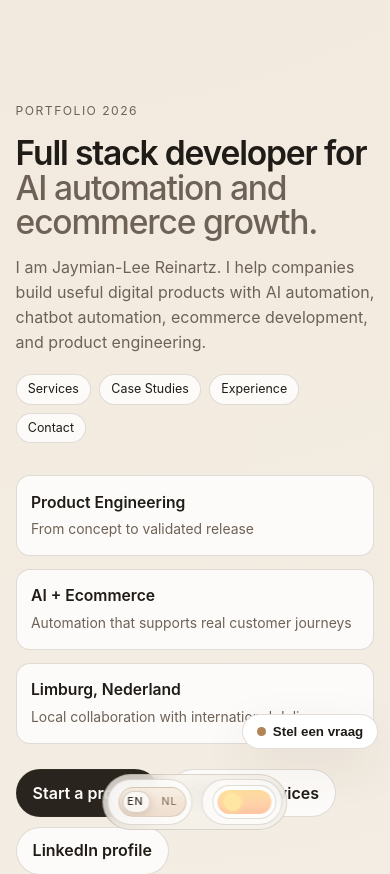
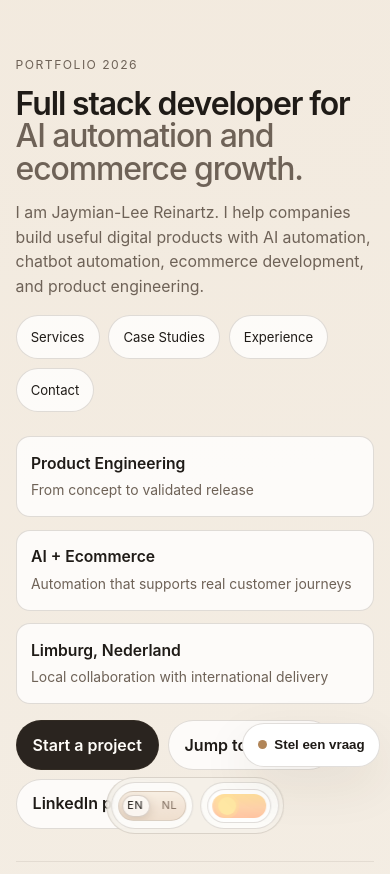
Before and after one commit to Jaymian-Lee/portfolio2024, a React (Create React App) app: page / in a window 390 px wide. Shown: the top 874 px of the page. Built offline with nearby package versions, Linux system fonts and the light colour scheme; the HTML template or start-up script is replaced by a standard one.

Commit message:
Refactor layout to mobile-first responsive UX

```diff
--- a/src/App.css
+++ b/src/App.css
@@ -48,7 +48,7 @@ body {
   z-index: 120;
   background: var(--button);
   color: var(--button-text);
-  padding: 0.6rem 0.8rem;
+  padding: 0.65rem 0.85rem;
   border-radius: 8px;
   text-decoration: none;
 }
@@ -74,59 +74,17 @@ body {
 }
 
 .site {
-  width: min(1000px, 90vw);
+  width: min(1000px, 92vw);
   margin: 0 auto;
-  padding: 3.3rem 0 6rem;
+  padding: 1.4rem 0 calc(8.8rem + env(safe-area-inset-bottom));
 }
 
-.project-nav {
-  position: fixed;
-  right: 1.2rem;
-  top: 50%;
-  transform: translateY(-50%);
-  display: grid;
-  gap: 0.55rem;
-  z-index: 30;
+.project-nav,
+.social-rail {
+  display: none;
 }
 
-.project-nav-label {
-  margin: 0;
-  font-size: 0.68rem;
-  text-transform: uppercase;
-  letter-spacing: 0.1em;
-  color: var(--muted);
-  text-align: right;
-}
-
-.project-pill {
-  text-decoration: none;
-  color: var(--text);
-  border: 1px solid var(--border);
-  border-radius: 999px;
-  padding: 0.45rem 0.85rem;
-  background: var(--surface);
-  font-size: 0.78rem;
-  text-align: center;
-  transition: transform 0.2s ease, border-color 0.2s ease;
-}
-
-.project-pill:hover,
-.project-pill:focus-visible {
-  transform: translateX(-4px);
-  border-color: var(--accent);
-}
-
-.social-rail {
-  position: fixed;
-  left: 1.2rem;
-  top: 52%;
-  transform: translateY(-50%);
-  display: grid;
-  justify-items: start;
-  gap: 0.5rem;
-  z-index: 30;
-}
-
+.project-nav-label,
 .social-rail-label {
   margin: 0;
   font-size: 0.68rem;
@@ -135,15 +93,25 @@ body {
   color: var(--muted);
 }
 
+.project-pill,
 .social-link {
   text-decoration: none;
   color: var(--text);
   border: 1px solid var(--border);
   border-radius: 999px;
-  padding: 0.42rem 0.82rem;
+  padding: 0.62rem 0.95rem;
   background: var(--surface);
-  font-size: 0.76rem;
+  font-size: 0.82rem;
   transition: transform 0.2s ease, border-color 0.2s ease;
+  min-height: 44px;
+  display: inline-flex;
+  align-items: center;
+}
+
+.project-pill:hover,
+.project-pill:focus-visible {
+  transform: translateX(-4px);
+  border-color: var(--accent);
 }
 
 .social-link:hover,
@@ -154,12 +122,13 @@ body {
 
 .hero,
 .section {
-  margin: 1.15rem 0;
-  padding: 3rem 0;
+  margin: 0.9rem 0;
+  padding: 2rem 0;
 }
 
 .hero {
   border-bottom: 1px solid var(--line);
+  padding-top: 1.2rem;
 }
 
 .hero-topline {
@@ -171,24 +140,32 @@ body {
 
 .utility-dock {
   position: fixed;
-  top: 1.2rem;
-  right: 1.2rem;
-  z-index: 30;
+  left: 50%;
+  bottom: calc(0.65rem + env(safe-area-inset-bottom));
+  transform: translateX(-50%);
+  z-index: 45;
   display: flex;
-  flex-direction: column;
-  gap: 0.55rem;
+  flex-direction: row;
+  gap: 0.45rem;
+  background: color-mix(in srgb, var(--bg) 78%, transparent);
+  border: 1px solid var(--border);
+  border-radius: 999px;
+  padding: 0.25rem;
+  backdrop-filter: blur(10px);
 }
 
 .dock-card {
   border: 1px solid var(--border);
-  background: color-mix(in srgb, var(--surface) 86%, transparent);
+  background: color-mix(in srgb, var(--surface) 88%, transparent);
   backdrop-filter: blur(10px);
   border-radius: 999px;
-  padding: 0.3rem 0.34rem 0.3rem 0.6rem;
+  padding: 0.32rem 0.38rem;
   display: inline-flex;
   align-items: center;
-  gap: 0.45rem;
-  box-shadow: 0 8px 22px rgba(49, 34, 24, 0.08);
+  justify-content: center;
+  gap: 0.4rem;
+  min-height: 44px;
+  box-shadow: none;
 }
 
 .dock-card.control {
@@ -205,11 +182,7 @@ body {
 }
 
 .dock-label {
-  margin: 0;
-  font-size: 0.67rem;
-  text-transform: uppercase;
-  letter-spacing: 0.11em;
-  color: var(--muted);
+  display: none;
 }
 
 .eyebrow {
@@ -218,12 +191,6 @@ body {
   font-size: 0.76rem;
   letter-spacing: 0.12em;
   text-transform: uppercase;
-}
-
-.top-controls {
-  display: flex;
-  align-items: center;
-  gap: 0.6rem;
 }
 
 .language-toggle {
@@ -340,10 +307,10 @@ body {
 }
 
 .hero h1 {
-  margin: 1rem 0 0.7rem;
+  margin: 0.8rem 0 0.65rem;
   max-width: 840px;
   line-height: 1.02;
-  font-size: clamp(2.1rem, 6.4vw, 5.2rem);
+  font-size: clamp(1.8rem, 8.2vw, 5.2rem);
   letter-spacing: -0.035em;
   font-weight: 600;
 }
@@ -356,14 +323,21 @@ body {
 .lead {
   max-width: 760px;
   color: var(--muted);
-  font-size: clamp(1rem, 1.9vw, 1.22rem);
+  font-size: clamp(0.99rem, 3.4vw, 1.22rem);
+}
+
+.hero-metrics,
+.capabilities-grid,
+.work-grid,
+.experience-grid,
+.split {
+  display: grid;
+  grid-template-columns: 1fr;
+  gap: 0.8rem;
 }
 
 .hero-metrics {
-  margin-top: 2rem;
-  display: grid;
-  grid-template-columns: repeat(3, minmax(0, 1fr));
-  gap: 0.8rem;
+  margin-top: 1.5rem;
 }
 
 .hero-metrics article {
@@ -385,42 +359,46 @@ body {
   font-size: 0.87rem;
 }
 
-.quick-links {
-  margin-top: 1.2rem;
+.quick-links,
+.hero-actions,
+.social-inline-list {
+  margin-top: 1rem;
   display: flex;
   flex-wrap: wrap;
-  gap: 0.5rem;
+  gap: 0.55rem;
 }
 
-.quick-links a {
+.quick-links a,
+.social-inline-link {
   text-decoration: none;
   color: var(--text);
   border: 1px solid var(--border);
   background: var(--surface);
   border-radius: 999px;
-  padding: 0.3rem 0.7rem;
-  font-size: 0.78rem;
+  padding: 0.52rem 0.88rem;
+  font-size: 0.82rem;
+  min-height: 44px;
+  display: inline-flex;
+  align-items: center;
 }
 
 .quick-links a:hover,
-.quick-links a:focus-visible {
+.quick-links a:focus-visible,
+.social-inline-link:hover,
+.social-inline-link:focus-visible {
   border-color: var(--accent);
-}
-
-.hero-actions {
-  margin-top: 1.6rem;
-  display: flex;
-  flex-wrap: wrap;
-  gap: 0.65rem;
 }
 
 .btn {
   text-decoration: none;
   border-radius: 999px;
-  padding: 0.65rem 1rem;
+  padding: 0.72rem 1rem;
   border: 1px solid transparent;
   font-weight: 600;
   transition: transform 0.2s ease, opacity 0.2s ease;
+  min-height: 44px;
+  display: inline-flex;
+  align-items: center;
 }
 
 .btn:hover,
@@ -451,16 +429,9 @@ body {
 
 .section h2 {
   margin: 0.42rem 0 0;
-  font-size: clamp(1.55rem, 3.6vw, 2.9rem);
+  font-size: clamp(1.45rem, 6vw, 2.9rem);
   letter-spacing: -0.025em;
   line-height: 1.12;
-}
-
-.split {
-  display: grid;
-  grid-template-columns: 1.2fr 1fr;
-  gap: 2rem;
-  align-items: start;
 }
 
 .story-list {
@@ -468,11 +439,11 @@ body {
   padding: 0;
   list-style: none;
   display: grid;
-  gap: 0.65rem;
+  gap: 0.5rem;
 }
 
 .story-list li {
-  padding: 0.88rem 0;
+  padding: 0.85rem 0;
   border-bottom: 1px solid var(--line);
   color: var(--muted);
 }
@@ -486,37 +457,6 @@ body {
   margin-top: 1rem;
   border: 1px solid var(--border);
   background: var(--surface);
-}
-
-.capabilities-grid,
-.work-grid,
-.experience-grid {
-  margin-top: 1.3rem;
-  display: grid;
-  grid-template-columns: repeat(2, minmax(0, 1fr));
-  gap: 0.85rem;
-}
-
-.social-inline-list {
-  margin-top: 1.2rem;
-  display: flex;
-  flex-wrap: wrap;
-  gap: 0.58rem;
-}
-
-.social-inline-link {
-  text-decoration: none;
-  color: var(--text);
-  border: 1px solid var(--border);
-  border-radius: 999px;
-  padding: 0.5rem 0.82rem;
-  font-size: 0.82rem;
-  background: var(--surface);
-}
-
-.social-inline-link:hover,
-.social-inline-link:focus-visible {
-  border-color: var(--accent);
 }
 
 .capability-card,
@@ -547,8 +487,9 @@ body {
 .experience-top {
   display: flex;
   justify-content: space-between;
-  gap: 1rem;
+  gap: 0.75rem;
   align-items: center;
+  flex-wrap: wrap;
 }
 
 .work-category,
@@ -571,8 +512,11 @@ body {
   color: var(--text);
   border: 1px solid var(--border);
   border-radius: 999px;
-  font-size: 0.72rem;
-  padding: 0.3rem 0.58rem;
+  font-size: 0.78rem;
+  padding: 0.46rem 0.7rem;
+  min-height: 44px;
+  display: inline-flex;
+  align-items: center;
 }
 
 .work-impact,
@@ -583,12 +527,12 @@ body {
 
 .ask-widget {
   position: fixed;
-  right: 1rem;
-  bottom: 1rem;
-  z-index: 40;
+  right: 0.6rem;
+  bottom: calc(4.2rem + env(safe-area-inset-bottom));
+  z-index: 55;
   display: grid;
   justify-items: end;
-  gap: 0.6rem;
+  gap: 0.5rem;
 }
 
 .ask-trigger {
@@ -599,25 +543,26 @@ body {
   background: var(--surface-strong);
   color: var(--text);
   border-radius: 999px;
-  padding: 0.56rem 0.86rem;
+  padding: 0.62rem 0.92rem;
   font-weight: 600;
   cursor: pointer;
   box-shadow: var(--shadow-soft);
+  min-height: 44px;
 }
 
 .dot {
-  width: 0.54rem;
-  height: 0.54rem;
+  width: 0.56rem;
+  height: 0.56rem;
   border-radius: 50%;
   background: var(--accent);
 }
 
 .chat-panel {
-  width: min(365px, calc(100vw - 1.2rem));
+  width: min(365px, calc(100vw - 1.1rem));
   height: 0;
   opacity: 0;
   overflow: hidden;
-  border-radius: 18px;
+  border-radius: 16px;
   border: 1px solid transparent;
   background: color-mix(in srgb, var(--bg-soft) 92%, transparent);
   backdrop-filter: blur(10px);
@@ -625,7 +570,7 @@ body {
 }
 
 .ask-widget.open .chat-panel {
-  height: min(540px, 72vh);
+  height: min(540px, 68vh);
   opacity: 1;
   border-color: var(--border);
 }
@@ -653,8 +598,8 @@ body {
   background: transparent;
   color: var(--text);
   border-radius: 50%;
-  width: 1.86rem;
-  height: 1.86rem;
+  width: 2rem;
+  height: 2rem;
   cursor: pointer;
 }
 
@@ -734,13 +679,15 @@ body {
   border: 1px solid var(--border);
   background: var(--surface);
   color: var(--text);
-  padding: 0.55rem 0.58rem;
+  padding: 0.62rem 0.62rem;
+  min-height: 44px;
 }
 
 .chat-form button {
   border: 1px solid var(--border);
   border-radius: 10px;
-  padding: 0.52rem 0.74rem;
+  padding: 0.52rem 0.8rem;
+  min-height: 44px;
   font-weight: 600;
   cursor: pointer;
   background: var(--button);
@@ -776,51 +723,16 @@ body {
   transform: translateY(0);
 }
 
-@media (max-width: 1180px) {
-  .project-nav,
-  .social-rail {
-    display: none;
-  }
-}
-
-@media (max-width: 840px) {
-  .utility-dock {
-    top: auto;
-    right: 50%;
-    bottom: 0.9rem;
-    transform: translateX(50%);
-    flex-direction: row;
-    background: color-mix(in srgb, var(--bg) 78%, transparent);
-    border: 1px solid var(--border);
-    border-radius: 999px;
-    padding: 0.25rem;
-    backdrop-filter: blur(10px);
+@media (min-width: 768px) {
+  .site {
+    width: min(1000px, 90vw);
+    padding-top: 2.3rem;
   }
 
-  .dock-card {
-    box-shadow: none;
-    border-radius: 999px;
-  }
-
-  .dock-label {
-    display: none;
-  }
-
-  .site {
-    width: min(1000px, 92vw);
-    padding-top: 2.8rem;
-  }
-
-  .split,
-  .capabilities-grid,
-  .work-grid,
-  .experience-grid,
-  .hero-metrics {
-    grid-template-columns: 1fr;
-  }
-
-  .hero {
-    padding-top: 2.4rem;
+  .hero,
+  .section {
+    margin: 1.05rem 0;
+    padding: 2.6rem 0;
   }
 
   .hero-topline {
@@ -828,9 +740,121 @@ body {
     flex-direction: column;
   }
 
+  .hero-metrics {
+    grid-template-columns: repeat(3, minmax(0, 1fr));
+  }
+
+  .capabilities-grid,
+  .work-grid,
+  .experience-grid {
+    grid-template-columns: repeat(2, minmax(0, 1fr));
+    gap: 0.85rem;
+    margin-top: 1.2rem;
+  }
+
+  .split {
+    grid-template-columns: 1.2fr 1fr;
+    gap: 1.6rem;
+  }
+
   .ask-widget {
-    right: 0.75rem;
-    bottom: 5.2rem;
+    right: 0.8rem;
+    bottom: calc(4.6rem + env(safe-area-inset-bottom));
+  }
+
+  .ask-widget.open .chat-panel {
+    height: min(540px, 72vh);
+  }
+}
+
+@media (min-width: 841px) {
+  .site {
+    padding: 3.3rem 0 6rem;
+  }
+
+  .hero,
+  .section {
+    margin: 1.15rem 0;
+    padding: 3rem 0;
+  }
+
+  .hero-topline {
+    align-items: center;
+    flex-direction: row;
+  }
+
+  .utility-dock {
+    top: 1.2rem;
+    right: 1.2rem;
+    left: auto;
+    bottom: auto;
+    transform: none;
+    flex-direction: column;
+    gap: 0.55rem;
+    background: none;
+    border: 0;
+    padding: 0;
+    backdrop-filter: none;
+  }
+
+  .dock-card {
+    box-shadow: 0 8px 22px rgba(49, 34, 24, 0.08);
+    padding: 0.3rem 0.34rem 0.3rem 0.6rem;
+  }
+
+  .dock-label {
+    display: block;
+    margin: 0;
+    font-size: 0.67rem;
+    text-transform: uppercase;
+    letter-spacing: 0.11em;
+    color: var(--muted);
+  }
+
+  .ask-widget {
+    right: 1rem;
+    bottom: 1rem;
+  }
+}
+
+@media (min-width: 1181px) {
+  .project-nav {
+    position: fixed;
+    right: 1.2rem;
+    top: 50%;
+    transform: translateY(-50%);
+    display: grid;
+    gap: 0.55rem;
+    z-index: 30;
+  }
+
+  .project-nav-label {
+    text-align: right;
+  }
+
+  .project-pill {
+    font-size: 0.78rem;
+    text-align: center;
+    justify-content: center;
+    min-height: auto;
+    padding: 0.45rem 0.85rem;
+  }
+
+  .social-rail {
+    position: fixed;
+    left: 1.2rem;
+    top: 52%;
+    transform: translateY(-50%);
+    display: grid;
+    justify-items: start;
+    gap: 0.5rem;
+    z-index: 30;
+  }
+
+  .social-link {
+    font-size: 0.76rem;
+    min-height: auto;
+    padding: 0.42rem 0.82rem;
   }
 }
 
```
